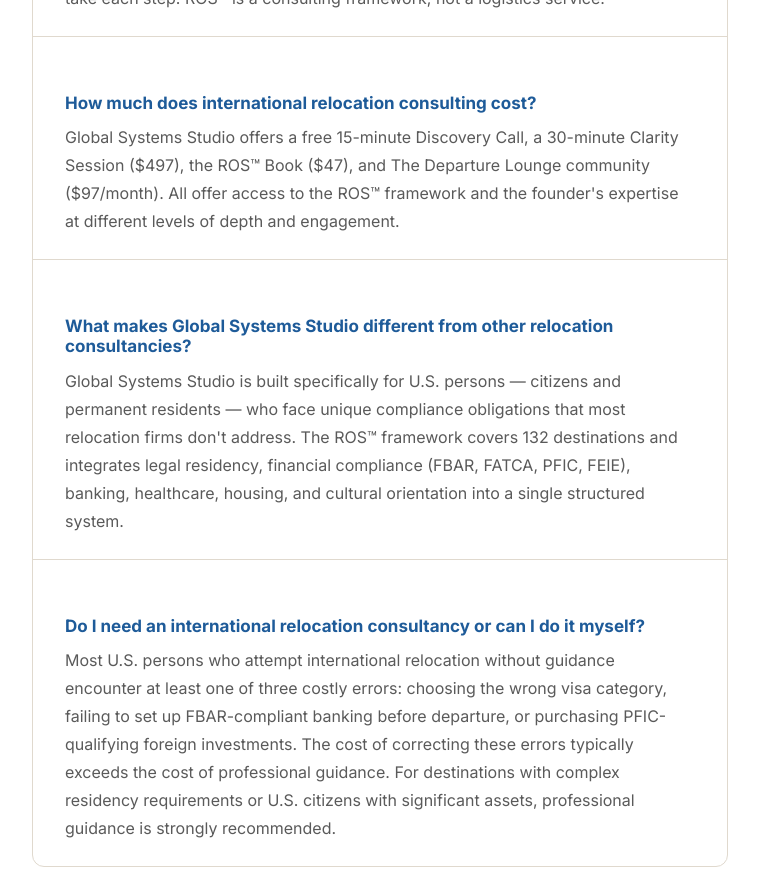
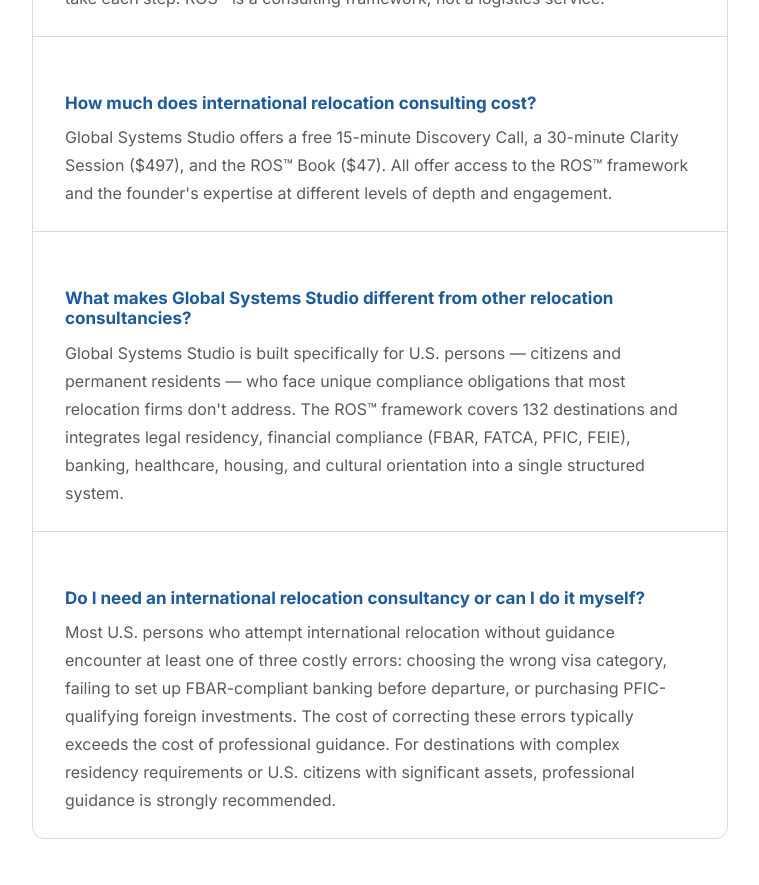
Before and after one commit to globalsystemsstudio-lang/gss-website, a Next.js app: page /international-relocation-consultancy in a window 1280 px wide. Shown: the part 5320-6205 px from the top of the page, without its empty margins (90-849 px from the left). Built offline with nearby package versions, Linux system fonts and the light colour scheme.

Commit message:
Remove Departure Lounge reference from /international-relocation-consultancy/ FAQ (on hold until GSS has clients)

```diff
--- a/app/international-relocation-consultancy/page.jsx
+++ b/app/international-relocation-consultancy/page.jsx
@@ -111,7 +111,7 @@
                   },
                   {
                     q: 'How much does international relocation consulting cost?',
-                    a: "Global Systems Studio offers a free 15-minute Discovery Call, a 30-minute Clarity Session ($497), the ROS™ Book ($47), and The Departure Lounge community ($97/month). All offer access to the ROS™ framework and the founder's expertise at different levels of depth and engagement."
+                    a: "Global Systems Studio offers a free 15-minute Discovery Call, a 30-minute Clarity Session ($497), and the ROS™ Book ($47). All offer access to the ROS™ framework and the founder's expertise at different levels of depth and engagement."
                   },
                   {
                     q: 'What makes Global Systems Studio different from other relocation consultancies?',
```
